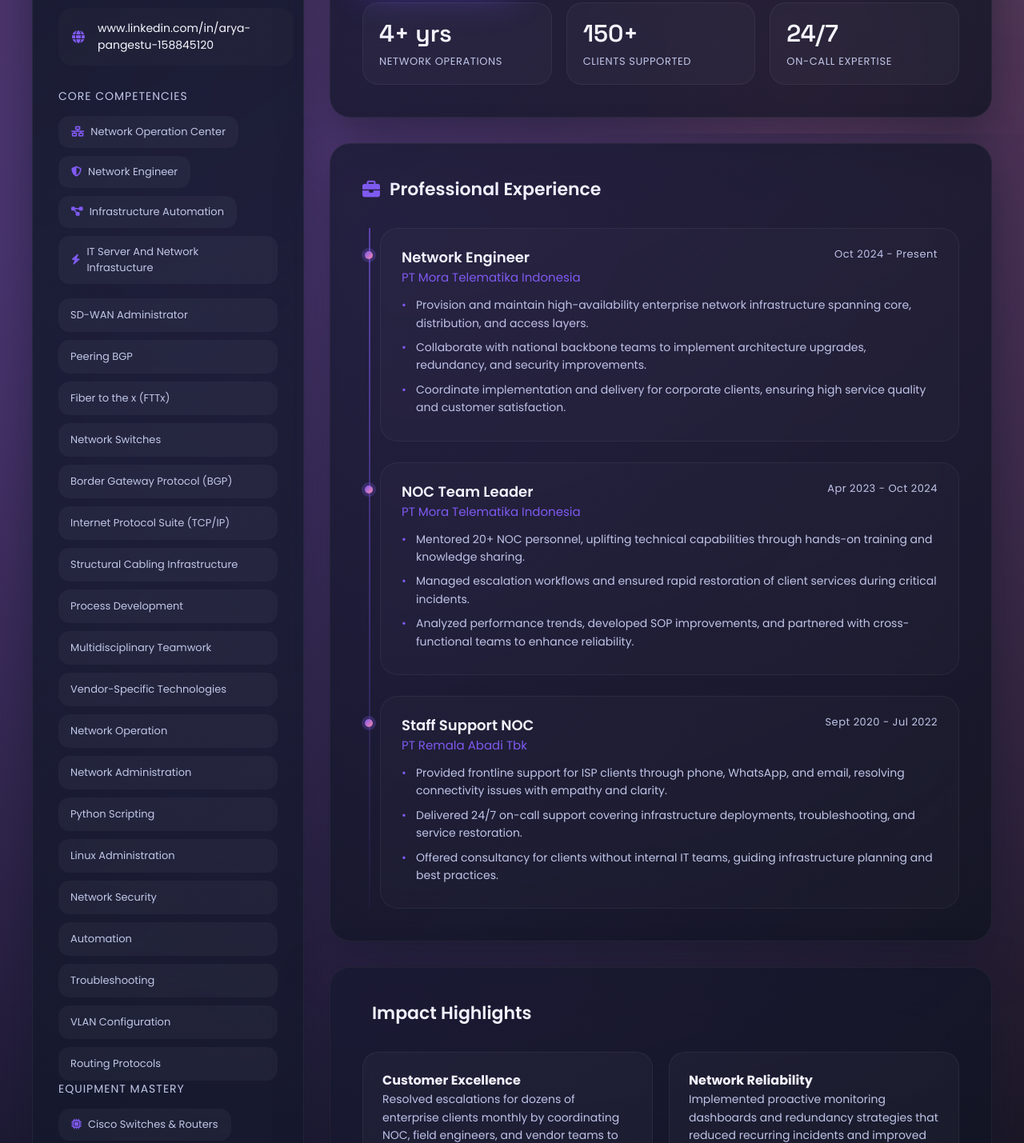
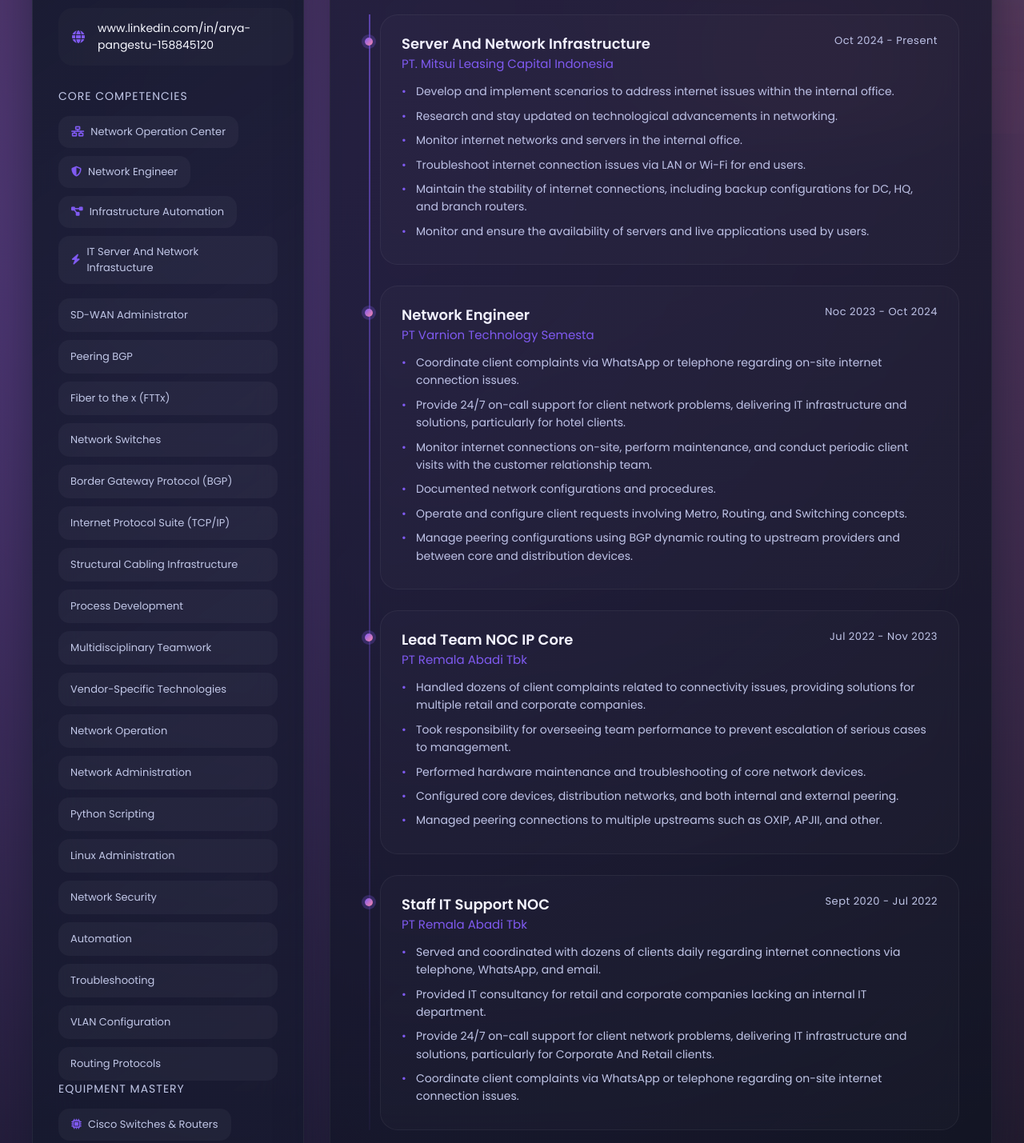
Before and after one commit to arpang01/Curiculum-Vitae, a plain HTML site: page index.html in a window 1280 px wide. Shown: the part 633-2062 px from the top of the page at 80% size. Drawn offline with Linux system fonts and the light colour scheme.

Commit message:
Update index.html

```diff
--- a/index.html
+++ b/index.html
@@ -691,11 +691,10 @@
 
         <main class="main">
             <section class="glass-card hero">
-                <span class="hero-label"><i class="fa-solid fa-sparkles"></i> Elevating digital experiences through reliable networks</span>
-                <h2>Building resilient infrastructure that keeps people connected, productive, and secure.</h2>
-                <p>Experienced Network Engineer with a proven record of architecting, operating, and optimizing mission-critical networks for enterprise and ISP environments. Passionate about automation, proactive monitoring, and translating complex issues into delightful client experiences.</p>
+                <p>Network Engineer & IT Infrastructure Specialist with 4+ years of experience in ISP and enterprise. Proven in managing 24/7 NOC, building network architecture with BGP, OSPF, and VLAN, and implementing Python automation to improve operational efficiency. Experienced in various devices (Cisco, Aruba, Mikrotik, Fortinet, Juniper, Sophos) and focused on reliability, security, and service availability.
+.</p>
                 <div class="hero-actions">
-                    <a class="button primary" href="mailto:aryapangestu8@gmail.com"><i class="fa-solid fa-paper-plane"></i>Let's Collaborate</a>
+                    <a class="button primary" href="mailto:aryapangestu.ap36@gmail.com"><i class="fa-solid fa-paper-plane"></i>Let's Collaborate</a>
                     <a class="button secondary" href="#projects"><i class="fa-solid fa-folder-open"></i>View Projects</a>
                 </div>
                 <div class="hero-stats">
@@ -722,45 +721,69 @@
                     <div class="timeline-item">
                         <div class="item-header">
                             <div>
-                                <div class="item-title">Network Engineer</div>
-                                <div class="item-company">PT Mora Telematika Indonesia</div>
+                                <div class="item-title">Server And Network Infrastructure</div>
+                                <div class="item-company">PT. Mitsui Leasing Capital Indonesia</div>
                             </div>
                             <div class="item-date">Oct 2024 - Present</div>
                         </div>
                         <ul>
-                            <li>Provision and maintain high-availability enterprise network infrastructure spanning core, distribution, and access layers.</li>
-                            <li>Collaborate with national backbone teams to implement architecture upgrades, redundancy, and security improvements.</li>
-                            <li>Coordinate implementation and delivery for corporate clients, ensuring high service quality and customer satisfaction.</li>
+                            <li>Develop and implement scenarios to address internet issues within the internal office.</li>
+                            <li>Research and stay updated on technological advancements in networking.</li>
+                            <li>Monitor internet networks and servers in the internal office.</li>
+                            <li>Troubleshoot internet connection issues via LAN or Wi-Fi for end users.</li>
+                            <li>Maintain the stability of internet connections, including backup configurations for DC, HQ, and branch routers.</li>
+                            <li>Monitor and ensure the availability of servers and live applications used by users.</li>
                         </ul>
                     </div>
 
                     <div class="timeline-item">
                         <div class="item-header">
                             <div>
-                                <div class="item-title">NOC Team Leader</div>
-                                <div class="item-company">PT Mora Telematika Indonesia</div>
+                                <div class="item-title">Network Engineer</div>
+                                <div class="item-company">PT Varnion Technology Semesta</div>
                             </div>
-                            <div class="item-date">Apr 2023 - Oct 2024</div>
+                            <div class="item-date">Noc 2023 - Oct 2024</div>
                         </div>
                         <ul>
-                            <li>Mentored 20+ NOC personnel, uplifting technical capabilities through hands-on training and knowledge sharing.</li>
-                            <li>Managed escalation workflows and ensured rapid restoration of client services during critical incidents.</li>
-                            <li>Analyzed performance trends, developed SOP improvements, and partnered with cross-functional teams to enhance reliability.</li>
+                            <li>Coordinate client complaints via WhatsApp or telephone regarding on-site internet connection issues.</li>
+                            <li>Provide 24/7 on-call support for client network problems, delivering IT infrastructure and solutions, particularly for hotel clients.</li>
+                            <li>Monitor internet connections on-site, perform maintenance, and conduct periodic client visits with the customer relationship team.</li>
+                            <li>Documented network configurations and procedures.</li>
+                            <li>Operate and configure client requests involving Metro, Routing, and Switching concepts.</li>
+                            <li>Manage peering configurations using BGP dynamic routing to upstream providers and between core and distribution devices.</li>
                         </ul>
                     </div>
 
                     <div class="timeline-item">
                         <div class="item-header">
                             <div>
-                                <div class="item-title">Staff Support NOC</div>
+                                <div class="item-title">Lead Team NOC IP Core</div>
+                                <div class="item-company">PT Remala Abadi Tbk</div>
+                            </div>
+                            <div class="item-date">Jul 2022 - Nov 2023</div>
+                        </div>
+                        <ul>
+                            <li>Handled dozens of client complaints related to connectivity issues, providing solutions for multiple retail and corporate companies.</li>
+                            <li>Took responsibility for overseeing team performance to prevent escalation of serious cases to management.</li>
+                            <li>Performed hardware maintenance and troubleshooting of core network devices.</li>
+                            <li>Configured core devices, distribution networks, and both internal and external peering.</li>
+                            <li>Managed peering connections to multiple upstreams such as OXIP, APJII, and other.</li>
+                        </ul>
+                    </div>
+
+                    <div class="timeline-item">
+                        <div class="item-header">
+                            <div>
+                                <div class="item-title">Staff IT Support NOC</div>
                                 <div class="item-company">PT Remala Abadi Tbk</div>
                             </div>
                             <div class="item-date">Sept 2020 - Jul 2022</div>
                         </div>
                         <ul>
-                            <li>Provided frontline support for ISP clients through phone, WhatsApp, and email, resolving connectivity issues with empathy and clarity.</li>
-                            <li>Delivered 24/7 on-call support covering infrastructure deployments, troubleshooting, and service restoration.</li>
-                            <li>Offered consultancy for clients without internal IT teams, guiding infrastructure planning and best practices.</li>
+                            <li>Served and coordinated with dozens of clients daily regarding internet connections via telephone, WhatsApp, and email.</li>
+                            <li>Provided IT consultancy for retail and corporate companies lacking an internal IT department.</li>
+                            <li>Provide 24/7 on-call support for client network problems, delivering IT infrastructure and solutions, particularly for Corporate And Retail clients.</li>
+                            <li>Coordinate client complaints via WhatsApp or telephone regarding on-site internet connection issues.</li>
                         </ul>
                     </div>
                 </div>
@@ -805,12 +828,12 @@
                         </ul>
                     </div>
                     <div class="education-card">
-                        <h4>Programming &amp; Tools</h4>
+                        <h4>Automation & Monitoring</h4>
                         <ul>
-                            <li>Python automation with Netmiko, REST APIs, and scripting</li>
-                            <li>Database integration (MySQL, SQLite) for configuration logging</li>
-                            <li>Monitoring stacks (Grafana, InfluxDB, SNMP, LibreNMS)</li>
-                            <li>Collaboration tools (Slack, Notion, Google Workspace)</li>
+                            <li>Python automation (Netmiko, Paramiko, REST API scripting)</li>
+                            <li>Network configuration backup & version control (Git, Oxidized, RANCID)</li>
+                            <li>Monitoring & visualization (The dude, Zabbix, Solarwinds, Oxidized)</li>
+                            <li>CI/CD style workflows for backup & alerting</li>
                         </ul>
                     </div>
                     <div class="education-card">
@@ -823,10 +846,11 @@
                         </ul>
                     </div>
                     <div class="education-card">
-                        <h4>Languages</h4>
+                        <h4>Infrastructure Services</h4>
                         <ul>
-                            <li>Indonesian – Native fluency</li>
-                            <li>English – Professional working proficiency</li>
+                            <li>>DHCP, DNS, and IPAM management</li>
+                            <li>Wi-Fi infrastructure deployment & optimization (mesh, threshold tuning)</li>
+                            <li>QoS & traffic shaping untuk prioritas layanan dan efisiensi bandwidth</li>
                         </ul>
                     </div>
                 </div>
```
